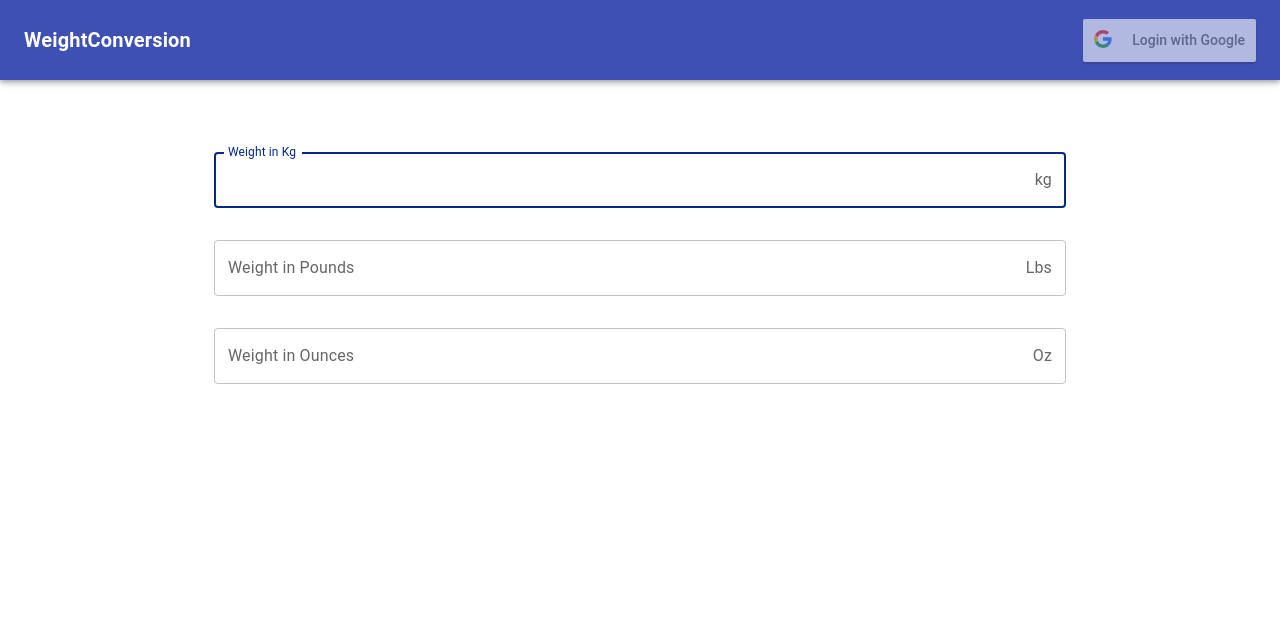
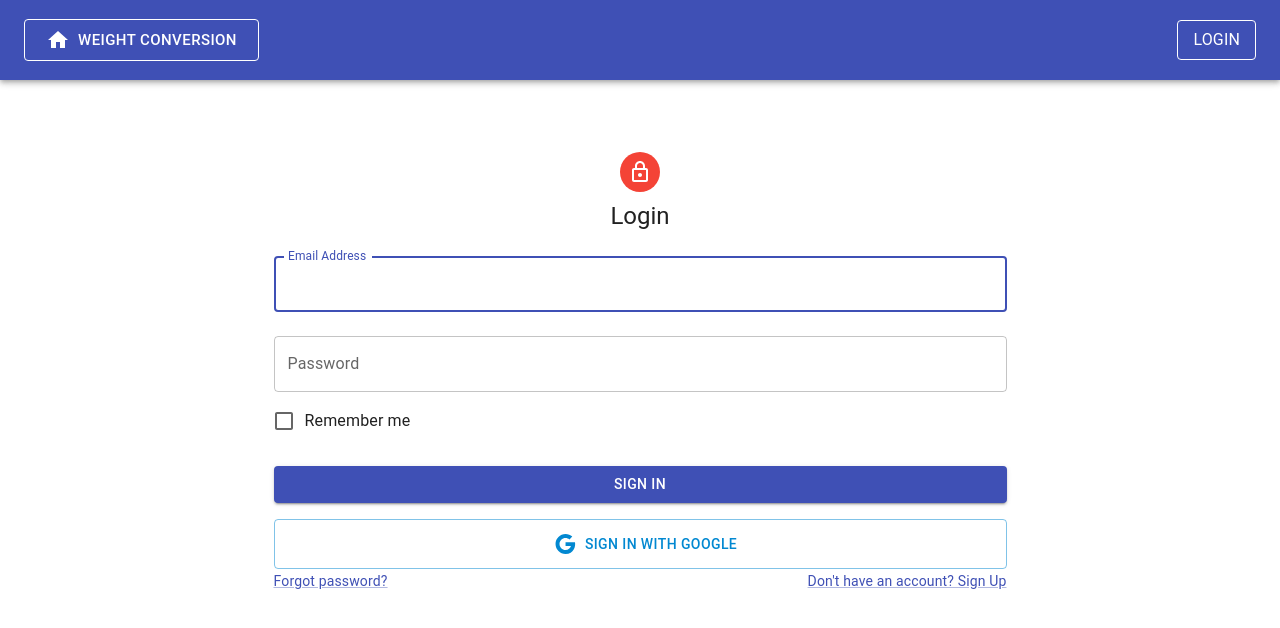
Before and after one commit to Yousef500/WeightConversion, a React (Create React App) app: page /login in a window 1280 px wide. Shown: the top 628 px of the page. Built offline with nearby package versions, Linux system fonts and the light colour scheme.

Commit message:
Added react-hook-form

```diff
--- a/package.json
+++ b/package.json
@@ -11,9 +11,12 @@
     "@testing-library/react": "^12.1.3",
     "@testing-library/user-event": "^13.5.0",
     "axios": "^0.26.0",
+    "history": "^5.3.0",
     "react": "^17.0.2",
     "react-dom": "^17.0.2",
     "react-google-login": "^5.2.2",
+    "react-hook-form": "^7.27.1",
+    "react-router-dom": "^6.2.1",
     "react-scripts": "5.0.0",
     "web-vitals": "^2.1.4"
   },
--- a/src/App.js
+++ b/src/App.js
@@ -2,6 +2,8 @@ import {Container, CssBaseline, ThemeProvider} from "@mui/material";
 import {createTheme} from "@mui/material/styles";
 import Header from "./components/Header";
 import HomePage from "./pages/HomePage";
+import {Route, Routes} from "react-router-dom";
+import SignIn from "./components/SignIn";
 
 const theme = createTheme({
     palette: {
@@ -45,7 +47,10 @@ function App() {
             <CssBaseline/>
             <Header/>
             <Container maxWidth={"md"}>
-                <HomePage/>
+                <Routes>
+                    <Route exact path={'/'} element={<HomePage/>}/>
+                    <Route path={'/login'} element={<SignIn/>}/>
+                </Routes>
             </Container>
         </ThemeProvider>
     );
--- a/src/components/Header.jsx
+++ b/src/components/Header.jsx
@@ -1,11 +1,11 @@
-import {AppBar, Grid, Toolbar, Typography} from "@mui/material";
-import GoogleLogin from "react-google-login";
+import {AppBar, Button, Grid, Toolbar, Typography} from "@mui/material";
+import {Link} from "react-router-dom";
+import HomeIcon from '@mui/icons-material/Home';
 
 const Header = () => {
-    const client_id = "915033900039-bdlfua16lgflief48fks1e5u4e6b44u4.apps.googleusercontent.com"
 
     return (
-        <AppBar position="static" color="primary" sx={{pt:1,pb: 1, mb: 5}}>
+        <AppBar position="static" color="primary" sx={{pt: 1, pb: 1, mb: 5}}>
             <Toolbar>
                 <Grid
                     alignItems={'center'}
@@ -14,38 +14,23 @@ const Header = () => {
                     spacing={1}
                 >
                     <Grid item xs={8}>
-                        <Typography
-                            variant="h6"
-                            component="div"
-                            sx={{flexGrow: 1, fontWeight: "bold"}}
-                        >
-                            WeightConversion
-                        </Typography>
+                        <Button variant={'outlined'} size={'large'} component={Link} to={'/'} color={"inherit"}>
+                            <HomeIcon sx={{mr: 1}}/>
+                            Weight Conversion
+                        </Button>
                     </Grid>
                     <Grid
                         item xs={4}
                         display={'flex'}
                         justifyContent={'right'}
-                        style={{borderWidth: '2px', borderColor: 'green'}}
                     >
-                        <GoogleLogin
-                            clientId={client_id}
-                            buttonText={'Login with Google'}
-                            onSuccess={(res) => console.log(res)}
-                            onFailure={(res) => console.log(res)}
-                            cookiePolicy={'single_host_origin'}
-                            isSignedIn={true}
-                            style={{marginRight: 0, paddingRight: 0}}
-                        />
+                        <Button variant={'outlined'} color={'inherit'} component={Link} to={'/login'}>
+                            <Typography variant={'subtitle1'}>
+                                Login
+                            </Typography>
+                        </Button>
                     </Grid>
                 </Grid>
-
-
-                {/*<Button color="inherit">*/}
-                {/*    <Typography variant="h7" sx={{fontWeight: "bold"}} id="buttonDiv">*/}
-                {/*        Sign in*/}
-                {/*    </Typography>*/}
-                {/*</Button>*/}
             </Toolbar>
         </AppBar>
     );
--- /dev/null
+++ b/src/components/SignIn.jsx
@@ -0,0 +1,142 @@
+import * as React from 'react';
+import Avatar from '@mui/material/Avatar';
+import Button from '@mui/material/Button';
+import TextField from '@mui/material/TextField';
+import FormControlLabel from '@mui/material/FormControlLabel';
+import Checkbox from '@mui/material/Checkbox';
+import Link from '@mui/material/Link';
+import Grid from '@mui/material/Grid';
+import Box from '@mui/material/Box';
+import LockOutlinedIcon from '@mui/icons-material/LockOutlined';
+import Typography from '@mui/material/Typography';
+import GoogleLogin from "react-google-login";
+import GoogleIcon from '@mui/icons-material/Google';
+import {useForm} from "react-hook-form";
+
+const client_id = "915033900039-bdlfua16lgflief48fks1e5u4e6b44u4.apps.googleusercontent.com"
+
+const SignIn = () => {
+
+    const {register, handleSubmit, formState: {errors}} = useForm({
+        mode: 'onTouched',
+        reValidateMode: 'onChange'
+    });
+
+    const onsubmit = (data) => {
+        console.log(data);
+    }
+
+    return (
+        <Box
+            sx={{
+                marginTop: 8,
+                display: 'flex',
+                flexDirection: 'column',
+                alignItems: 'center',
+            }}
+        >
+            <Avatar sx={{m: 1, bgcolor: 'secondary.main'}}>
+                <LockOutlinedIcon/>
+            </Avatar>
+            <Typography component="h1" variant="h5">
+                Login
+            </Typography>
+            <Box component="form" onSubmit={handleSubmit(onsubmit)} sx={{mt: 1}}>
+                <TextField
+                    margin={'normal'}
+                    fullWidth
+                    label="Email Address"
+                    {
+                        ...register(
+                            "email",
+                            {
+                                required: 'Email is required',
+                                pattern: {
+                                    value: /^\w+@[a-zA-Z_]+?\.[a-zA-Z]{2,3}$/,
+                                    message: "Invalid email"
+                                }
+                            }
+                        )
+                    }
+                    autoFocus
+                    error={!!errors.email}
+                    helperText={errors.email?.message}
+                />
+                <TextField
+                    margin="normal"
+                    fullWidth
+                    label="Password"
+                    autoComplete={'no'}
+                    type={'password'}
+                    {
+                        ...register(
+                            "password",
+                            {
+                                required: 'Password is required',
+                                pattern: {
+                                    value: /(?=^.{6,10}$)(?=.*\d)(?=.*[a-z])(?=.*[A-Z])(?=.*[!@#$%^&amp;*()_+}{quot:'?/g.l,])(?!.*\s).*$/,
+                                    message: "Password must contain at least 1 small-case letter" +
+                                        ", 1 Capital letter, 1 digit, 1 special character " +
+                                        "and the length should be between 6-10 characters"
+                                }
+                            }
+                        )
+                    }
+                    error={!!errors.password}
+                    helperText={errors.password?.message}
+                />
+                <FormControlLabel
+                    control={<Checkbox value="remember" color="primary"/>}
+                    label="Remember me"
+                />
+                <Button
+                    type="submit"
+                    fullWidth
+                    variant="contained"
+                    sx={{mt: 3, mb: 2}}
+                >
+                    Sign In
+                </Button>
+
+                <Grid container>
+                    <Grid item xs={12}>
+                        <GoogleLogin
+                            clientId={client_id}
+                            onSuccess={(res) => console.log(res)}
+                            onFailure={(res) => console.log(res)}
+                            cookiePolicy={'single_host_origin'}
+                            isSignedIn={true}
+
+                            render={renderProps => (
+                                <Button sx={{pt: 1.5}} variant={'outlined'} color={'info'} fullWidth onClick={renderProps.onClick}>
+                                    <Grid spacing={1} container display={'flex'} direction={'row'}>
+                                        <Grid item xs={5} textAlign={'right'}>
+                                            <GoogleIcon/>
+                                        </Grid>
+                                        <Grid item xs={7} textAlign={'left'}>
+                                            Sign in with Google
+                                        </Grid>
+                                    </Grid>
+                                </Button>
+                            )
+                            }
+                        />
+                    </Grid>
+                    <Grid item xs>
+                        <Link href="#" variant="body2">
+                            Forgot password?
+                        </Link>
+                    </Grid>
+                    <Grid item>
+                        <Link href="#" variant="body2">
+                            {"Don't have an account? Sign Up"}
+                        </Link>
+                    </Grid>
+                </Grid>
+            </Box>
+        </Box>
+
+    );
+}
+
+export default SignIn;
--- /dev/null
+++ b/src/emailRegex.js
@@ -0,0 +1 @@
+export const EmailRegex = /(?:(?:\\r\\n)?[ \\t])*[^()<>@,;:\\".[] \\000-\\031]+(?:\\r\\n)?[ \\t]\n' +/
--- a/src/index.js
+++ b/src/index.js
@@ -3,12 +3,15 @@ import ReactDOM from 'react-dom';
 import './index.css';
 import App from './App';
 import reportWebVitals from './reportWebVitals';
+import {BrowserRouter} from "react-router-dom";
 
 ReactDOM.render(
-  <React.StrictMode>
-    <App />
-  </React.StrictMode>,
-  document.getElementById('root')
+    <React.StrictMode>
+        <BrowserRouter>
+            <App/>
+        </BrowserRouter>
+    </React.StrictMode>,
+    document.getElementById('root')
 );
 
 // If you want to start measuring performance in your app, pass a function
```
Also changed, not shown: src/components/SignUp.jsx (added), 1 other file (tests, documents, lock files or other folders).
